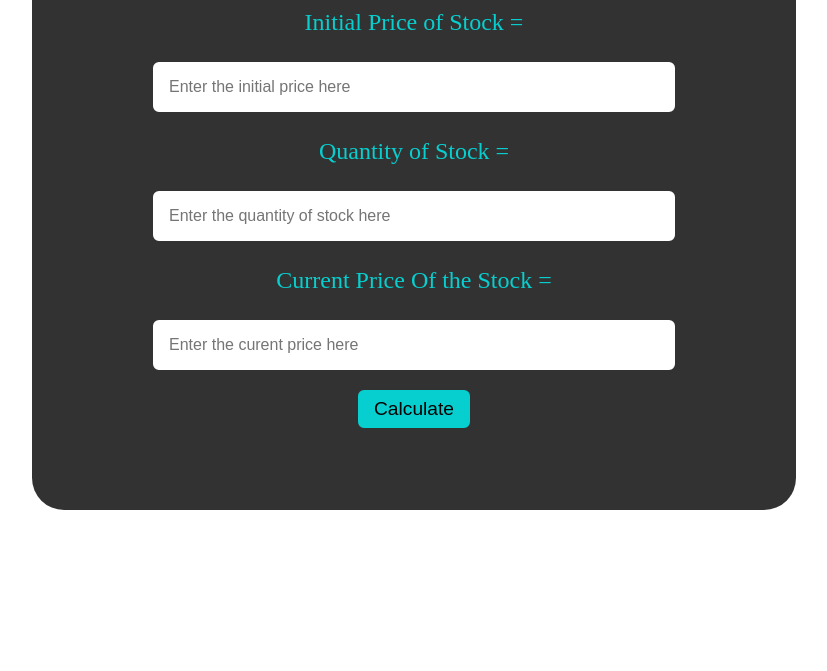
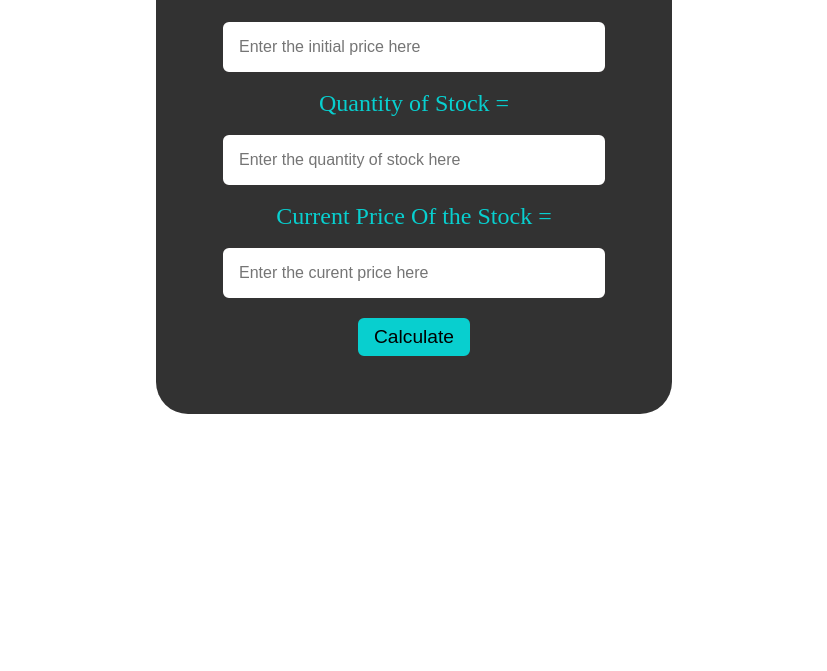
Before and after one commit to rohitturkar/Stock-app, a plain HTML site: page index.html in a window 1280 px wide. Shown: the part 129-800 px from the top of the page, without its empty margins (226-1053 px from the left). Drawn offline with Linux system fonts and the light colour scheme.

Commit message:
Update style

```diff
--- a/Style/Style.css
+++ b/Style/Style.css
@@ -5,11 +5,11 @@
 }
 #container{
     display:block;
-    max-width:700px;
+    max-width:500px;
     background-color:var(--container-color);
     color:white;
-    padding:2rem;
-    margin:1rem auto;
+    padding:0.5rem;
+    margin:auto;
     text-align:center;
     border-radius:2rem;
 }
@@ -20,10 +20,10 @@
 display:block;
 font-size:1.5rem;
 color:var(--primary-color);
-margin:1.5rem auto;
+margin:1rem auto;
 }
 
-#initial-price{
+input{
     display:block;
     width:70%;
     padding:1rem;
@@ -33,24 +33,7 @@ margin:1.5rem auto;
     border:2px solid var(--secondary-color);
 
 }
-#quantity-stock{
-    display:block;
-    width:70%;
-    padding:1rem;
-    margin:0.5rem auto;
-    font-size:1rem;
-    border-radius:0.5rem;
-    border:2px solid var(--secondary-color);
-}
-#current-price{
-    display:block;
-    width:70%;
-    padding:1rem;
-    margin:0.5rem auto;
-    font-size:1rem;
-    border-radius:0.5rem;
-    border:2px solid var(--secondary-color);
-}
+
 
 #calculate{
     display:block;
```
